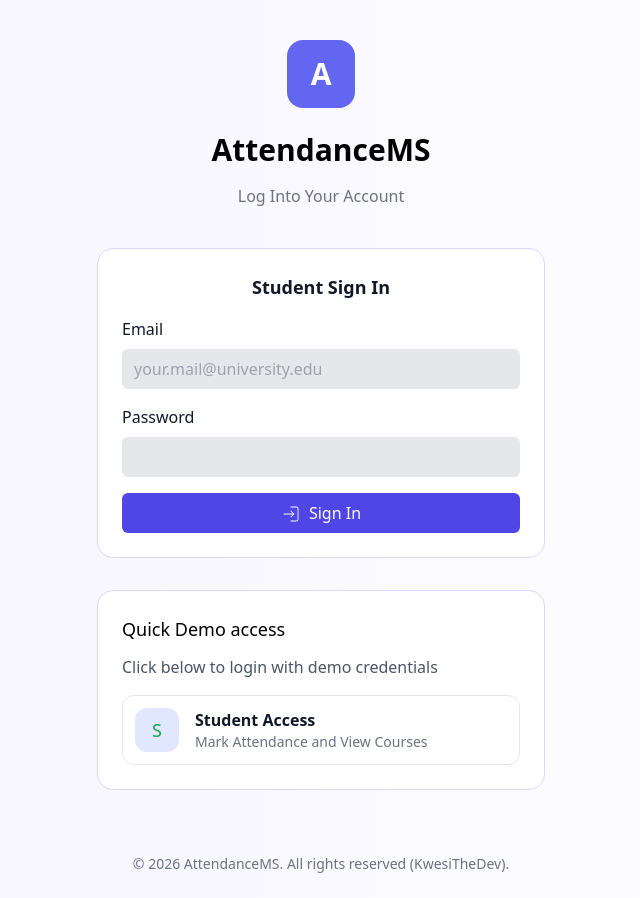
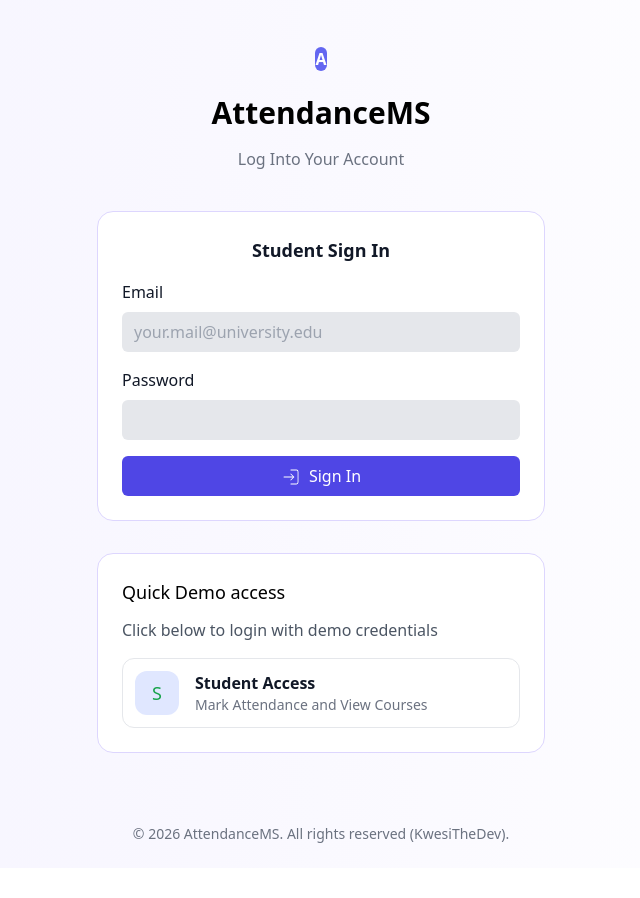
Before and after one commit to KwesitheDev/Attendance-Monitoring-System, a React (Create React App) app in the folder frontend/student/: page /login in a window 1280 px wide. Shown: the whole page, without its empty margins (319-959 px from the left). After the commit the page ends 868 px from the top, so only its background shows below. Built offline with nearby package versions, Linux system fonts and the light colour scheme.

Commit message:
style: removed paddings in order to control padding appropriately where used in other pages

```diff
--- a/frontend/student/src/components/Logo.jsx
+++ b/frontend/student/src/components/Logo.jsx
@@ -3,7 +3,7 @@ import React from "react";
 const Logo = ({ className = "" }) => {
   return (
     <div
-      className={`text-3xl font-bold text-white bg-indigo-500 px-6 py-4 rounded-2xl ${className}`}
+      className={`inline-flex items-center justify-center font-bold text-white bg-indigo-500 rounded-xl ${className}`}
     >
       A
     </div>
```
